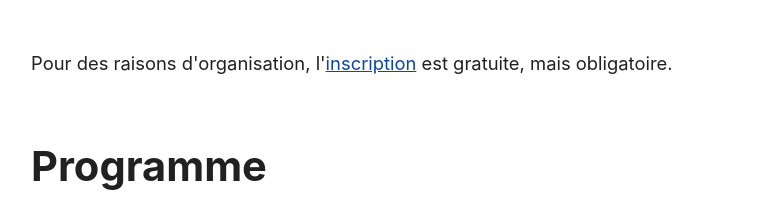
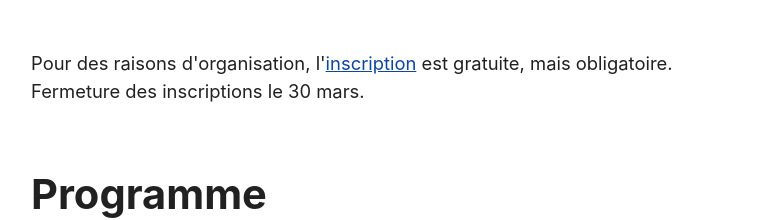
Before and after one commit to securityatcristal/securityatcristal.github.io, a plain HTML site: page index.html in a window 1280 px wide. Shown: the part 600-820 px from the top of the page, without its empty margins (249-1022 px from the left). Drawn offline with Linux system fonts and the light colour scheme; a script that the page names is missing.

Commit message:
ajout de la date de fermeture des inscriptiosn

```diff
--- a/index.html
+++ b/index.html
@@ -18,7 +18,7 @@
     <p>La journée Security@CRIStAL a pour but de créer une dynamique de recherche autour de la sécurité et de tisser des liens entre membres de l'unité, ses différents groupes thématiques, ainsi que les membres des unités proches pouvant être intéressés.</p>
 
    <h2>Inscriptions</h2>
-   <p>Pour des raisons d'organisation, l'<a href="https://evento.renater.fr/survey/participation-security-cristal-le-12-avril-2023-bkgk9145">inscription</a> est gratuite, mais obligatoire.</p>
+   <p>Pour des raisons d'organisation, l'<a href="https://evento.renater.fr/survey/participation-security-cristal-le-12-avril-2023-bkgk9145">inscription</a> est gratuite, mais obligatoire. Fermeture des inscriptions le 30 mars.</p>
 
    <h2>Programme</h2>
    <p>Le programme de cette journée est construit de sorte à favoriser les échanges entre les participants sur l’ensemble de ces sujets, au travers de présentations, de posters, et de discussions.</p>
```
